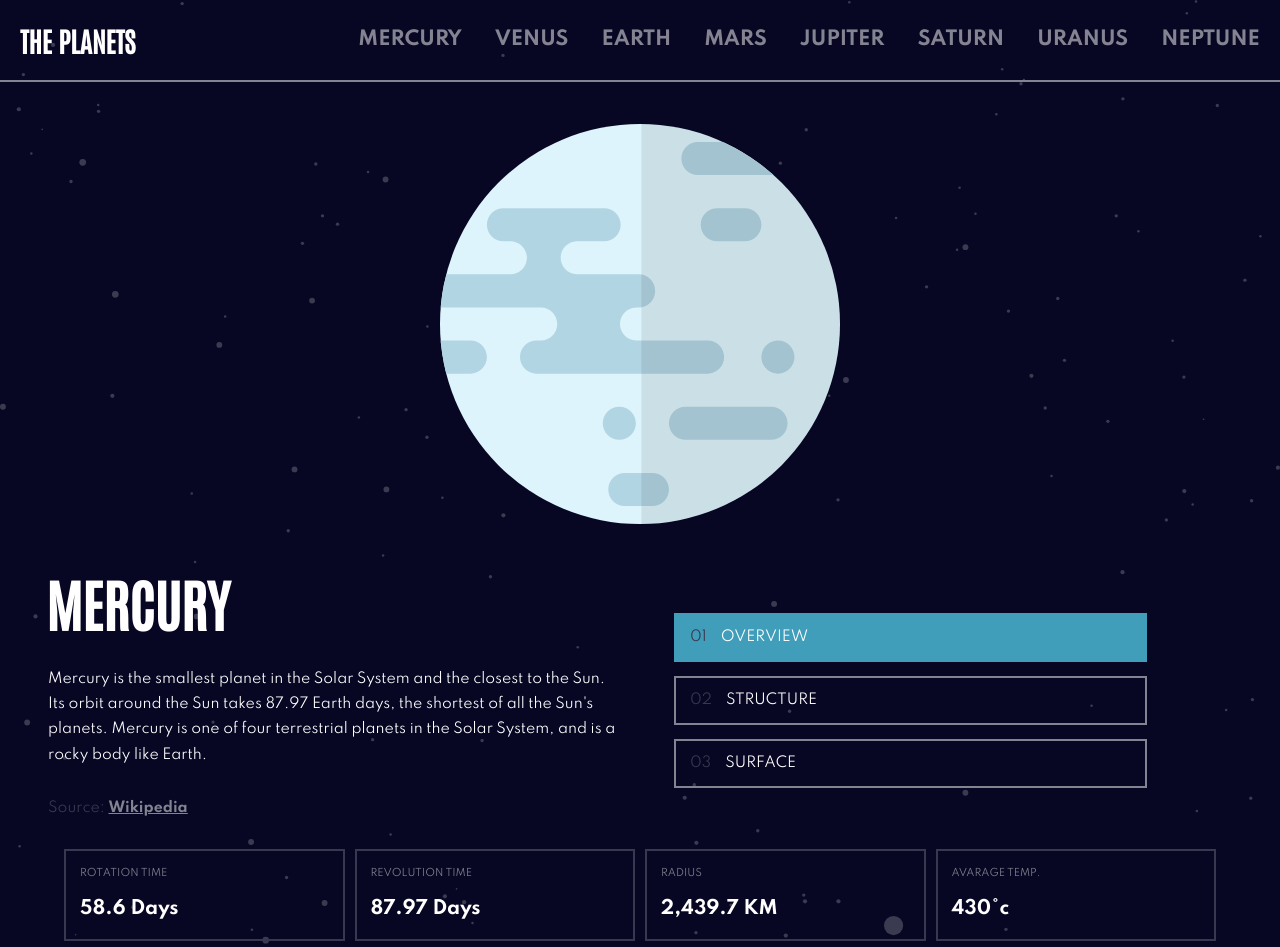
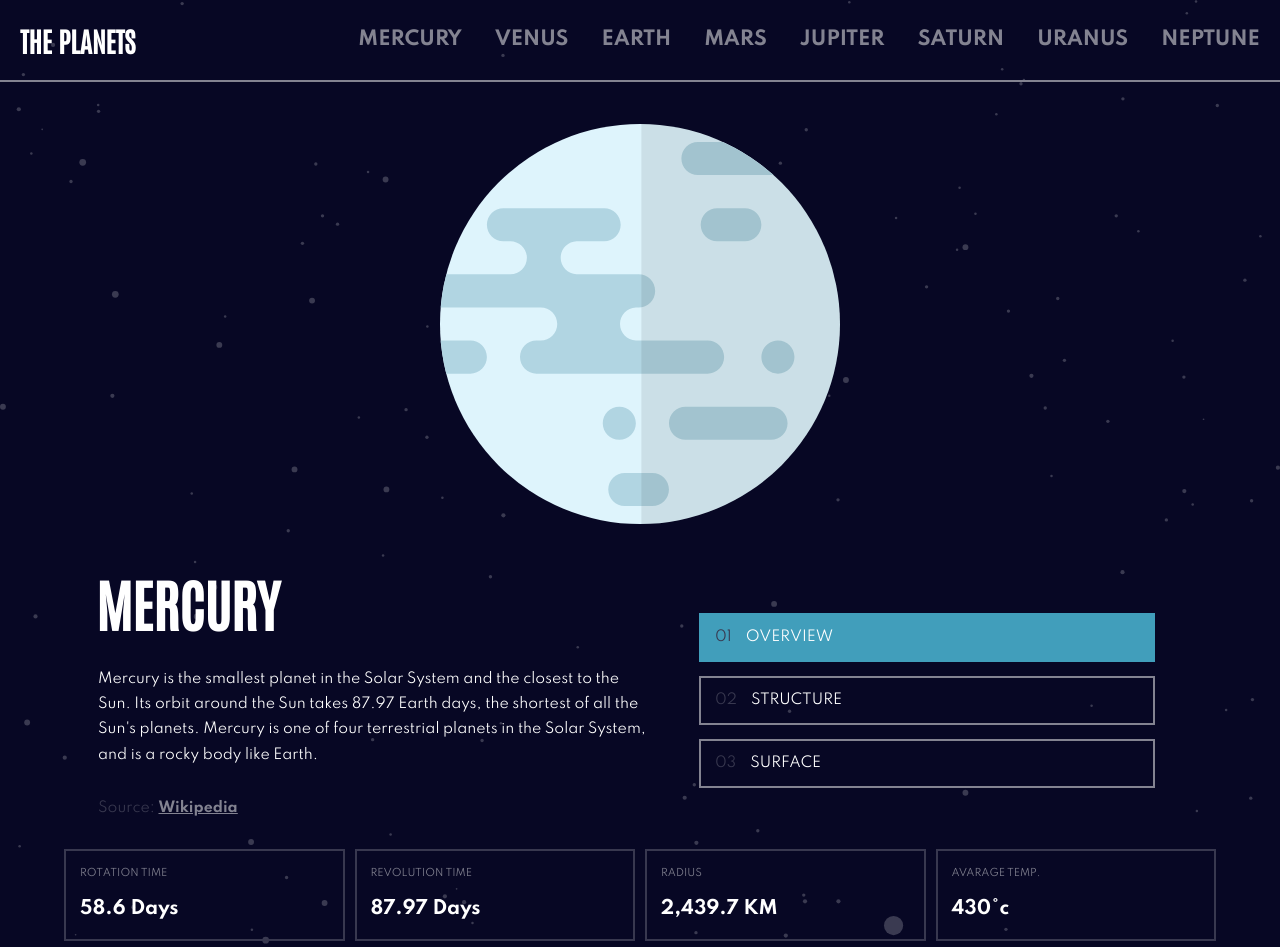
Before and after one commit to ColdLombax/Frontend-Planets, a React (Create React App) app: page / in a window 1280 px wide. Shown: the top 947 px of the page. Built offline with nearby package versions, Linux system fonts and the light colour scheme.

Commit message:
Moved around slightly for desktop design.

```diff
--- a/src/styles/Planet.scss
+++ b/src/styles/Planet.scss
@@ -85,3 +85,25 @@
     position: absolute;
   }
 }
+
+@media screen and (min-width: 1024px) {
+  .details {
+    margin-left: 5em;
+    width: 50%;
+    h2 {
+      margin-left: 26px;
+      text-align: left;
+    }
+    p {
+      text-align: left;
+    }
+  }
+
+  .geo-size {
+    width: 200px;
+    height: 200px;
+    top: 14.5%;
+    left: 45.7%;
+    position: absolute;
+  }
+}
```
